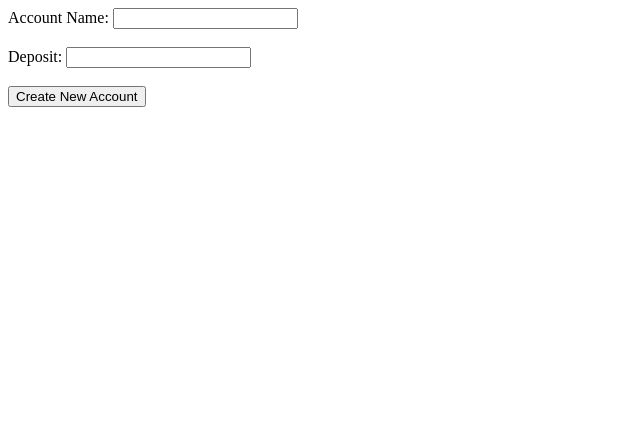
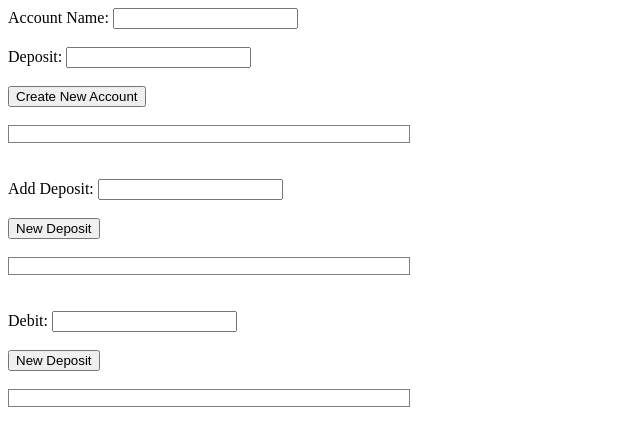
Before and after one commit to imrinalb/BankAccountApplication, a plain HTML site: page index.html in a window 1280 px wide. Shown: the whole page, without its empty margins (0-640 px from the left). Drawn offline with Linux system fonts and the light colour scheme.

Commit message:
Add files via upload

```diff
--- a/BankAccountCSS.css
+++ b/BankAccountCSS.css
@@ -1,4 +1,4 @@
-div{
+.div1{
     width: 400px;
     border: 1px solid gray;
 }
--- a/BankAccountJS.js
+++ b/BankAccountJS.js
@@ -1,21 +1,70 @@
+
 function create(){
     var inputName= document.getElementById("accName");
     var inputDeposit= document.getElementById("deposit");
+    var inputNewDeposit= document.getElementById("newDeposit");
+    var intputDebit= document.getElementById("debit");
 
     class Banking{
         #name;
-        #depo
+        #depo;
+        #newDepo;
+        #debit
 
         constructor(){
             this.#name= inputName.value;
-            this.#depo= inputDeposit.value;
+            this.#depo= parseInt(inputDeposit.value);
+            this.#newDepo= parseInt(inputNewDeposit.value);
+            this.#debit= parseInt(intputDebit.value);
         }
 
-        getPrivateMessage(){
-            return "Account Name: " +this.#name +" Balance: " +this.#depo;
+        getBanking(){
+            return "Account Name: " +this.#name +", Balance: " +this.#depo;
+        }
+
+        getNewBanking(){
+            this.#depo = this.#depo +this.#newDepo;
+            return "Account Name: " +this.#name +", Balance: " + this.#depo;
+        }
+
+        getDebit(){
+            this.#depo = this.#depo -this.#debit;
+            return "Account Name: " +this.#name +", Balance: " + this.#depo;
         }
     }
 
     const output=  new Banking();
-    document.getElementById("demo").innerHTML=output.getPrivateMessage();
+    document.getElementById("demo").innerHTML=output.getBanking();
+    document.getElementById("demo2").innerHTML=output.getNewBanking();
+    document.getElementById("demo3").innerHTML=output. getDebit();
 }
+
+
+// function newDeposit(){
+//     var inputName= document.getElementById("accName");
+//     var inputDeposit= document.getElementById("deposit");
+//     var inputNewDeposit= document.getElementById("newDeposit");
+
+//     class Banking{
+//         #name;
+//         #depo;
+//         #newDepo;
+
+//         constructor(){
+//             this.#name= inputName.value;
+//             this.#depo= inputDeposit.value;
+//             this.#newDepo= inputNewDeposit.value;
+//         }
+
+
+//         getBanking(){
+//             if(this.#newDepo.value>0){
+//                 this.#depo.value += this.#newDepo.value;
+//             }
+//             return "Account Name: " +this.#name +", Balance: " +this.#depo;
+//         }
+//     }
+
+//     const output=  new Banking();
+//     document.getElementById("demo").innerHTML=output.getBanking();
+// }
--- a/index.html
+++ b/index.html
@@ -14,7 +14,25 @@
        <label>Deposit: </label>
        <input type="text" name="" id= "deposit" value="" ><br><br>
        <input type="button" value="Create New Account" onclick="create()"><br><br>
-       <p id="demo"></p>
+
+       <div class= "div1">
+        <p id="demo"></p>
+       </div><br><br>
+
+       <label>Add Deposit: </label>
+       <input type="text" name="" id= "newDeposit" value="" ><br><br>
+       <input type="button" value="New Deposit" onclick="create()"><br><br>
+       <div class= "div1">
+        <p id="demo2"></p>
+       </div><br><br>
+
+       <label>Debit: </label>
+       <input type="text" name="" id= "debit" value="" ><br><br>
+       <input type="button" value="New Deposit" onclick="create()"><br><br>
+       <div class= "div1">
+        <p id="demo3"></p>
+       </div>
+
 
    </form>
     <script src="./BankAccountJS.js"></script>
```
